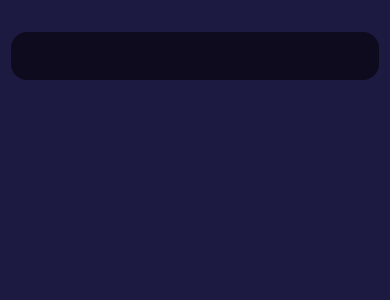
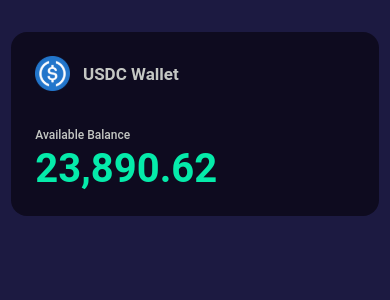
Before and after one commit to MeisterJustice/stablecoin-wallet, a Next.js app: page / in a window 390 px wide. Shown: the top 300 px of the page. Built offline with nearby package versions, Linux system fonts and the light colour scheme.

Commit message:
finish header

```diff
--- a/app/globals.css
+++ b/app/globals.css
@@ -2,7 +2,9 @@
 :root {
   --primary-color: #0e0b1f;
   --secondary-color: #1c1a41;
-  --accent-color: #e63946;
+  --accent-color: #05ebaa;
+  --accent-color-light: #69f1ca;
+  --light: #c4c7c3;
   --primary-text-color: #333333;
   --secondary-text-color: #4a5568;
   --tertiary-text-color: #718096;
--- a/app/page.module.css
+++ b/app/page.module.css
@@ -4,7 +4,7 @@
   display: flex;
   flex-direction: column;
   align-items: center;
-  padding-top: 2rem;
+  padding-top: 1rem;
 }
 
 .section {
@@ -17,7 +17,30 @@
 .title_wrapper {
   display: flex;
   align-items: center;
-  gap: 1rem;
+  gap: 0.8rem;
+}
+
+.title {
+  font-size: 20px;
+  font-weight: 600;
+  color: var(--light);
+}
+
+.balance_wrapper {
+  margin-top: 2.3rem;
+}
+
+.balance_title {
+  font-size: 14px;
+  font-weight: 500;
+  color: var(--light);
+}
+
+.balance {
+  font-size: 60px;
+  font-weight: 600;
+  color: var(--accent-color);
+  margin-top: 0.2rem;
 }
 
 /* Mobile */
@@ -34,6 +57,25 @@
     padding: 1.5rem;
     border-radius: 1rem;
   }
+
+  .stablecoin {
+    width: 35px;
+    height: 35px;
+  }
+
+  .title {
+    font-size: 17px;
+    font-weight: 600;
+    color: var(--light);
+  }
+
+  .balance_title {
+    font-size: 12px;
+  }
+
+  .balance {
+    font-size: 40px;
+  }
 }
 
 /* Tablet and Smaller Desktop */
--- a/package.json
+++ b/package.json
@@ -9,6 +9,9 @@
     "lint": "next lint"
   },
   "dependencies": {
+    "@fortawesome/fontawesome-svg-core": "^6.5.1",
+    "@fortawesome/free-brands-svg-icons": "^6.5.1",
+    "@fortawesome/react-fontawesome": "^0.2.0",
     "classnames": "^2.5.1",
     "next": "14.1.0",
     "react": "^18",
--- a/pages/overview/header.tsx
+++ b/pages/overview/header.tsx
@@ -1,10 +1,27 @@
 import classNames from "classnames";
+import Image from "next/image";
+
 import styles from "@/app/page.module.css";
 
 export default function Header() {
   return (
     <section className={classNames(styles.section, styles.header_section)}>
-      <div className={styles.title_wrapper}></div>
+      <div className={styles.title_wrapper}>
+        <Image
+          src="/usdc.svg"
+          alt="stablecoin logo"
+          width={50}
+          height={50}
+          className={styles.stablecoin}
+        />
+        <h1 className={styles.title}>USDC Wallet</h1>
+      </div>
+
+      <div className={styles.balance_wrapper}>
+        <h5 className={styles.balance_title}>Available Balance</h5>
+
+        <h3 className={styles.balance}>23,890.62</h3>
+      </div>
     </section>
   );
 }
```
Also changed, not shown: public/usdc.svg (added), 1 other file (tests, documents, lock files or other folders).
